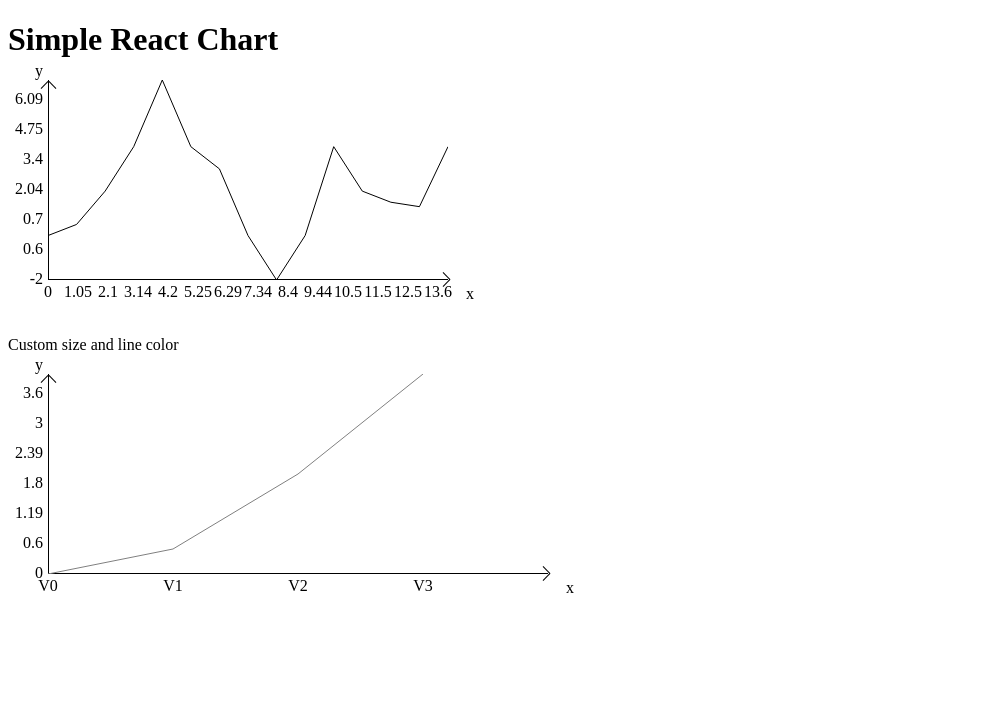
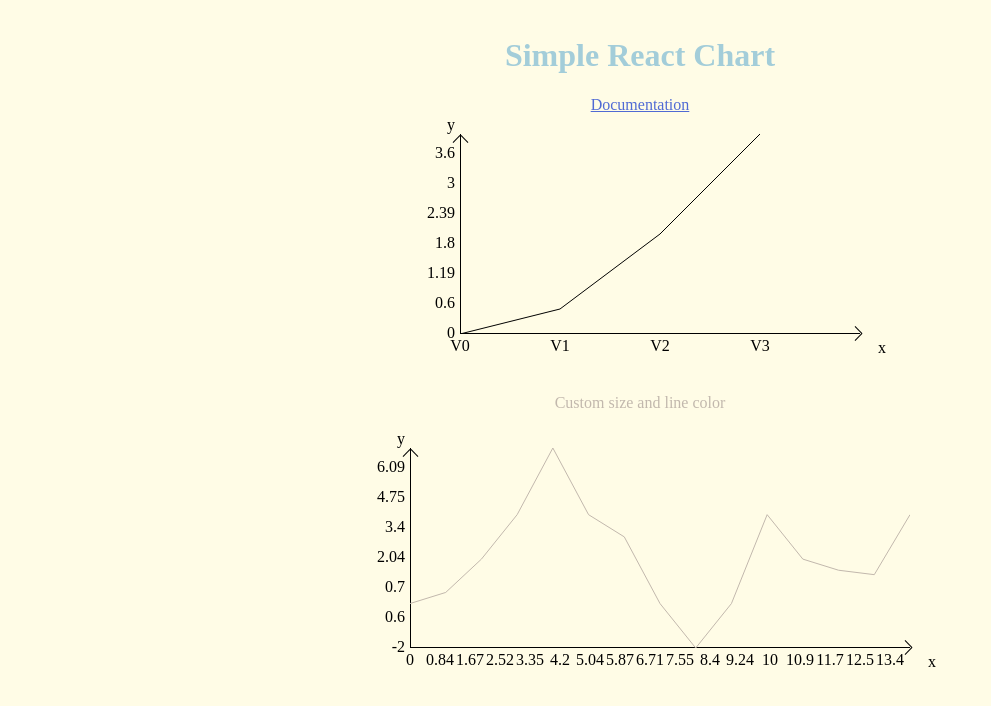
Before and after one commit to shelchkov/simple-react-chart, a React app: page / in a window 1280 px wide. Shown: the top 706 px of the page, without its empty margins (0-991 px from the left). Built offline with nearby package versions, Linux system fonts and the light colour scheme.

Commit message:
feat(demo): style demo app #3

```diff
--- a/src/app.tsx
+++ b/src/app.tsx
@@ -1,5 +1,6 @@
 import React from "react"
 import { LineChart } from "./lib"
+import "./styles/app.css"
 
 const axes = [{ key: "y" }, { key: "x" }]
 const data = [
@@ -28,12 +29,19 @@ const data2 = [
 ]
 
 export const App = () => (
-  <div>
-    <h1>Simple React Chart</h1>
+  <div className="demo-app">
+    <h1 className="title">Simple React Chart</h1>
 
-    <LineChart axes={axes} data={data} />
+    <a
+      href="https://www.npmjs.com/package/simple-react-chart"
+      className="docs-link"
+    >
+      Documentation
+    </a>
 
-    <p>Custom size and line color</p>
-    <LineChart axes={axes} data={data2} width={500} lineColor="grey" />
+    <LineChart axes={axes} data={data2} />
+
+    <p className="description">Custom size and line color</p>
+    <LineChart axes={axes} data={data} width={500} lineColor="#C2B8AD" />
   </div>
 )
--- /dev/null
+++ b/src/styles/app.css
@@ -0,0 +1,35 @@
+body {
+  margin: 0;
+}
+
+#root {
+  min-height: 100vh;
+  background-color: #fffce6;
+}
+
+.demo-app {
+  display: flex;
+  flex-direction: column;
+  align-items: center;
+  padding: 16px;
+}
+
+.demo-app .title {
+  color: #a3cdd9;
+}
+
+.demo-app .simple-react-chart {
+  margin-bottom: 24px;
+}
+
+.demo-app .description {
+  color: #c2b8ad;
+}
+
+.demo-app .docs-link {
+  color: #506ad4;
+}
+
+.demo-app .docs-link:visited {
+  color: #c2b8ad;
+}
```
Also changed, not shown: 1 other file (tests, documents, lock files or other folders).
